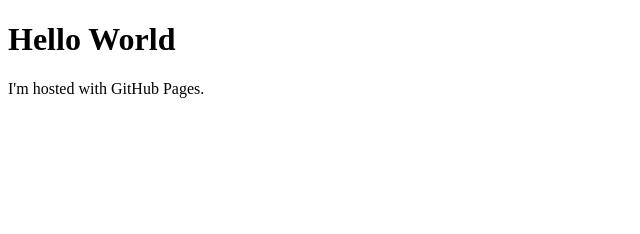
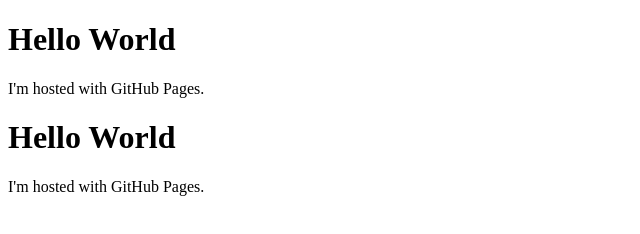
Before and after one commit to Praveenkumar19/PraveenMasupatri.github, a plain HTML site: page index.html in a window 1280 px wide. Shown: the whole page, without its empty margins (0-640 px from the left). Drawn offline with Linux system fonts and the light colour scheme.

Commit message:
Update index.html

```diff
--- a/index.html
+++ b/index.html
@@ -5,3 +5,8 @@
     <p>I'm hosted with GitHub Pages.</p>
   </body>
 </html>
+<body>
+<h1>Hello World</h1>
+<p>I'm hosted with GitHub Pages.</p>
+</body>
+</html>
```
